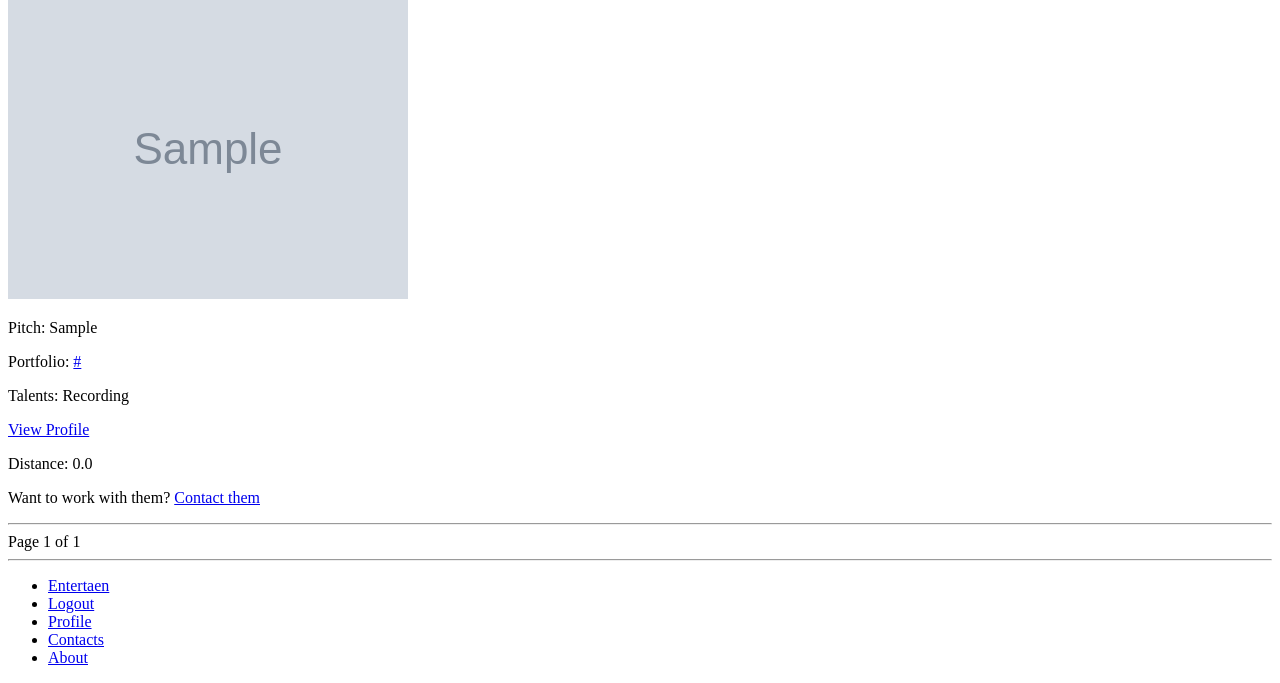
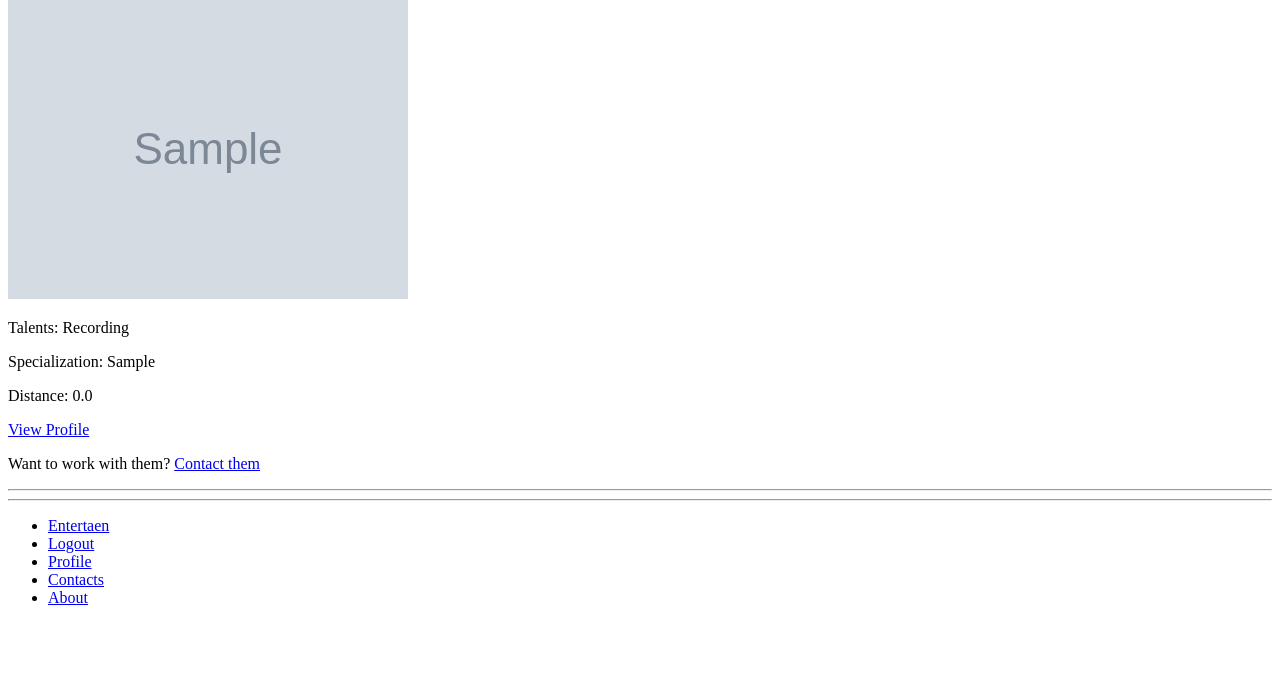
Before and after one commit to dpattison3/TAEN, a Django app: page /contacts/ in a window 1280 px wide. Shown: the part 197-880 px from the top of the page. After the commit the page ends 802 px from the top, so only its background shows below. Run offline with Django 3.2, Linux system fonts and the light colour scheme; a user stored in the database is signed in; tables that the repository leaves empty hold one stand-in row (values such as "Sample post"); grey boxes marked "Sample" are stand-in pictures.

Commit message:
updated features to match design requirements

```diff
--- a/TAEN_APP/forms.py
+++ b/TAEN_APP/forms.py
@@ -10,10 +10,12 @@ class EditProfile(forms.ModelForm):
     picture = forms.ImageField(help_text='Profile picture:', required=False)
     latitude = forms.FloatField(help_text='latitude', required=False)
     longitude = forms.FloatField(help_text='longitude', required=False)
+    specialization = forms.CharField(help_text='specialization', required=False)
+    equipment = forms.CharField(help_text='equipment', required=False)
 
     class Meta:
         model = Entertaener
-        fields = ['name', 'pitch', 'picture', 'talent', 'latitude', 'longitude']
+        fields = ['name', 'pitch', 'picture', 'talent', 'latitude', 'longitude', 'specialization', 'equipment']
 
 class EditUser(forms.ModelForm):
     email = forms.EmailField(help_text='Email:', required=False)
--- a/TAEN_APP/models.py
+++ b/TAEN_APP/models.py
@@ -9,17 +9,20 @@ def imgUploadLocation(instance, filename):
 
 class Talent(models.Model):
     Recording = 0
-    Musician = 1
+    Artist = 1
     Producer = 2
+    Mixer = 3
     Talent_Choices = [
             (Recording, 'Recording'),
-            (Musician, 'Musician'),
+            (Artist, 'Artist'),
             (Producer, 'Producer'),
+            (Mixer, 'Mixer'),
     ]
     Talent_Dictionary = {
             'Recording': Recording,
-            'Musician': Musician,
+            'Artist': Artist,
             'Producer': Producer,
+            'Mixer': Mixer,
     }
     talent = models.IntegerField(choices=Talent_Choices, null=True, blank=True)
 
@@ -31,15 +34,17 @@ class Talent(models.Model):
 
 class Entertaener(models.Model):
     user = models.OneToOneField(User, on_delete=models.CASCADE, related_name='profile')
-    name = models.CharField(max_length = 32, default='anonymous');
+    name = models.CharField(max_length=32, default='anonymous');
 
     latitude = models.FloatField(default=33.7490)
     longitude = models.FloatField(default=-84.3880)
 
     talent = models.ManyToManyField(Talent)
+    equipment = models.CharField(max_length=200, blank=True, null=True)
+    specialization = models.CharField(max_length=200, blank=True, null=True)
+    pitch = models.CharField(max_length=5000, blank=True, null=True)
+
     contacts = models.ManyToManyField('self', symmetrical=False, related_name='contacted')
-
-    pitch = models.CharField(max_length=5000, blank=True, null=True)
 
     portfolio = models.URLField(blank=True, null=True)
     picture = models.ImageField(upload_to=imgUploadLocation, blank=True, null=True)
--- a/TAEN_APP/views.py
+++ b/TAEN_APP/views.py
@@ -109,7 +109,9 @@ def profileEdit(request):
                 'picture': request.user.profile.picture,
                 'talent': request.user.profile.talent.all(),
                 'latitude': request.user.profile.latitude,
-                'longitude': request.user.profile.longitude
+                'longitude': request.user.profile.longitude,
+                'equipment': request.user.profile.equipment,
+                'specialization': request.user.profile.specialization
         }
         userData = {
                 'email': request.user.email,
--- a/templates/home.html
+++ b/templates/home.html
@@ -16,25 +16,19 @@
           {% endif %}
           </p>
           <p>
-          Pitch: {{ profile.pitch }}
-          </p>
-          <p>
-          Portfolio:
-          {% for link in profile.portfolioLink.all %}
-              <a href="{{ link.link }}" target='_blank'>{{ link.link }}</a>
+          {% if profile.talent.all %} Talents: {% endif %}
+          {% for talent in profile.talent.all %}
+              {{ talent }}
           {% endfor %}
           </p>
           <p>
-          Talents:
-          {% for talent in profile.talent.all %}
-              {{ talent }}
-          {% endfor %}
-          <p>
-          <p>
-          <a href="{% url 'profile' username=profile %}">View Profile</a>
+          {% if profile.specialization %}Specialization: {{ profile.specialization }}{% endif %}
           </p>
           <p>
           Distance: {{ profile.distance }}
+          </p>
+          <p>
+          <a href="{% url 'profile' username=profile %}">View Profile</a>
           </p>
           <p>
           Want to work with them? <a href="mailto:{{ profile.user.email }}">Contact them</a>
@@ -46,11 +40,6 @@
         {% if profiles.has_previous %}
         <a href="?page={{ profiles.previous_page_number }}{% if request.GET.search %}&search={{ request.GET.search }}{% endif %}">previous</a>
         {% endif %}
-
-        <span>
-            Page {{ profiles.number }} of {{ profiles.paginator.num_pages }}
-        </span>
-
         {% if profiles.has_next %}
         <a href="?page={{ profiles.next_page_number }}{% if request.GET.search %}&search={{ request.GET.search }}{% endif %}">next</a>
         {% endif %}
```
Also changed, not shown: templates/profile.html (+7 -1 lines).
